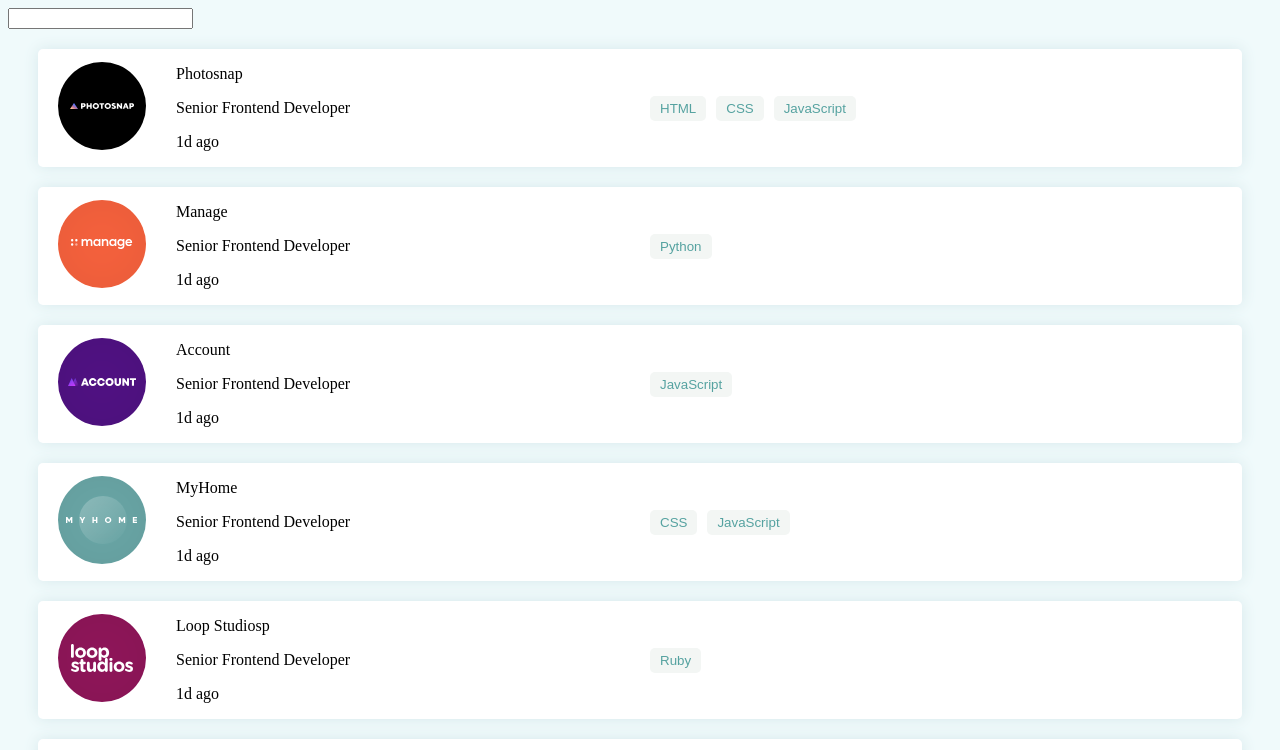
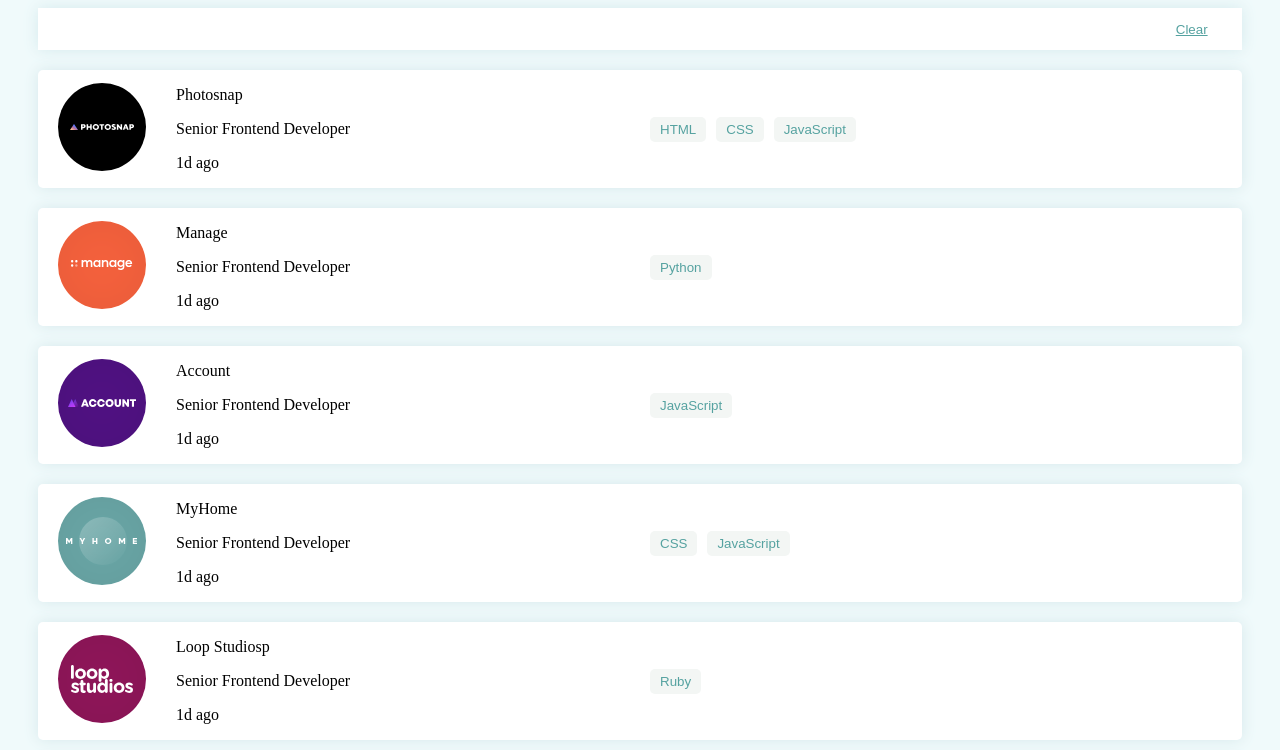
Before and after one commit to sam-621/Jobs-Listing, a React (Create React App) app: page / in a window 1280 px wide. Shown: the top 750 px of the page. Built offline with nearby package versions, Linux system fonts and the light colour scheme.

Commit message:
Adding styles to searchBar

```diff
--- a/src/containers/SearchBar.jsx
+++ b/src/containers/SearchBar.jsx
@@ -1,10 +1,14 @@
 import React from 'react';
+import '../styles/searchBar.css'
 
 const SearchBar = (props) => {
     return(
-        <form onSubmit={props.onSubmit}>
-            <input type="text" value={props.inputValue} onChange={props.onChange} />
-        </form>
+        <div className="SearchContainer">
+            <form onSubmit={props.onSubmit}>
+                <input type="text" value={props.inputValue} onChange={props.onChange} />
+            </form>
+            <button onClick={props.clear}>Clear</button>
+        </div>
     )
 }
 
--- a/src/pages/App.jsx
+++ b/src/pages/App.jsx
@@ -10,7 +10,8 @@
         this.state = {
             inputValue: '',
         }
-        this.handleChange = this.handleChange.bind(this)
+        this.handleChange = this.handleChange.bind(this);
+        this.clear = this.clear.bind(this);
     }
 
     handleChange(e) {
@@ -19,10 +20,21 @@
         });
     }
 
+    handleSubmit(e) {
+        e.preventDefault();
+    }
+
+    clear(e) {
+        this.setState({
+            inputValue: ''
+        });
+        e.preventDefault();
+    }
+
     render() {
         return(
             <>
-                <SearchBar inputValue={this.state.inputValue} onChange={this.handleChange} />
+                <SearchBar inputValue={this.state.inputValue} onChange={this.handleChange} clear={this.clear} onSubmit={this.handleSubmit} />
                 <Jobs data={this.props.data} value={this.state.inputValue}/>
             </>
         );
--- /dev/null
+++ b/src/styles/searchBar.css
@@ -0,0 +1,27 @@
+.SearchContainer{
+    display: flex;
+    align-items: center;
+    background-color: white;
+    box-shadow: 0 0 15px 0 #d5eaed;
+    margin: 0 30px;
+}
+form{
+    width: 94%;
+}
+input[type="text"]{
+    background-color: white;
+    border: none;
+    border-radius: 5px;
+    outline: none;
+    padding: 6px;
+    width: 93%;
+    height: 30px;
+}
+.SearchContainer button{
+    outline: none;
+    color: #55a2a0;
+    text-decoration: underline;
+    cursor: pointer;
+    border: none;
+    background-color: white;
+}
```
